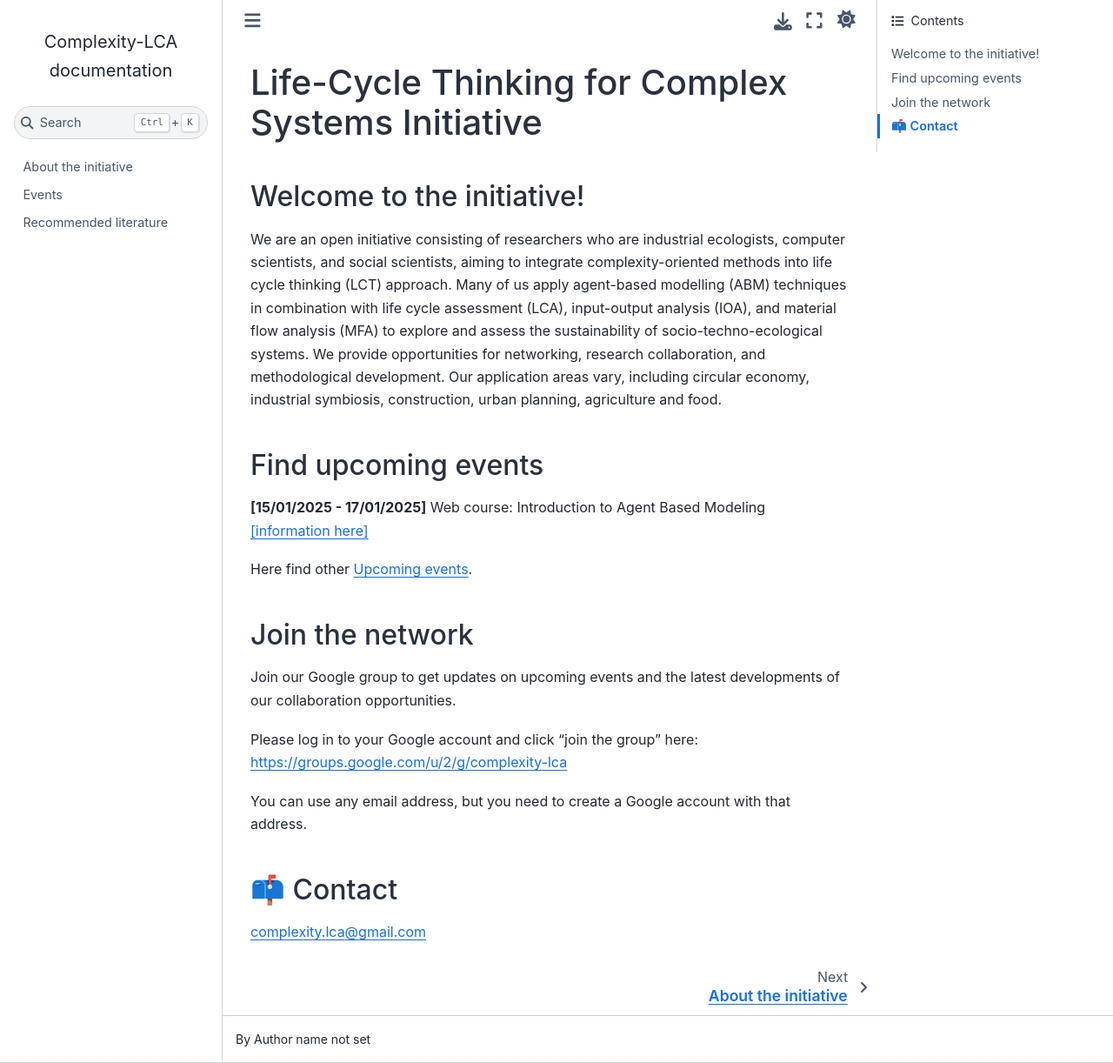
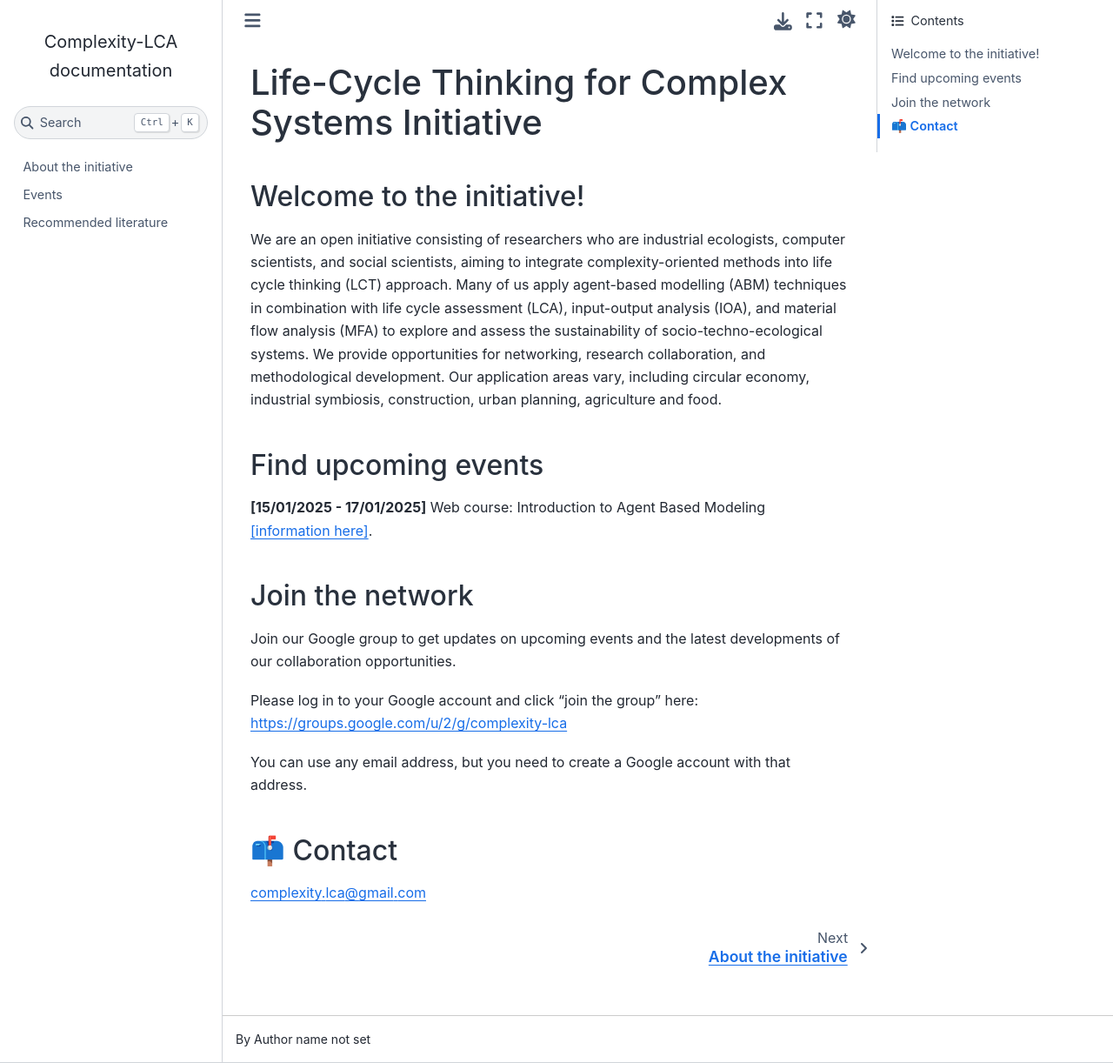
Before and after one commit to ComplexityLCA/complexitylca.github.io, a Sphinx documentation site: the page built from source/index.rst, in a window 1280 px wide and 1222 px high. Shown: the whole window at 87% size. Built offline with Sphinx 7.4.7 and the Sphinx Book theme 1.1.4, drawn with Linux system fonts in a browser that asks for light colours; some of the changed lines change nothing that is shown.

Commit message:
fix: event fixed

```diff
--- a/source/index.rst
+++ b/source/index.rst
@@ -16,22 +16,7 @@
 ====================
 
 **[15/01/2025 - 17/01/2025]** Web course: Introduction to Agent Based Modeling \
-`[information here] <./events>`_
-
-Here find other :ref:`upcoming-events`.
-
-.. Join our special session, “Showcasing the potentials of agent-based modelling for Industrial Ecology research: challenges and perspectives for future pathways”, at the online event of ISIE day. The event is open for members and non-members of the International Society for Industrial Ecology (ISIE)
-
-.. .. attention::
-
-..     Date: November 21, 14:00-15:00 Central European Time (CET)
-
-
-.. `Register here! <https://us06web.zoom.us/meeting/register/tZUkfu-vqjIrHNGmrrQuR7MQLyalP82DdRgF>`_
-
-.. For more information about the event, join this link:
-.. https://is4ie.org/events/event/international-industrial-ecology-day-2024/program/112
-
+:ref:`[information here] <upcoming-events>`.
 
 Join the network
 ================
```
